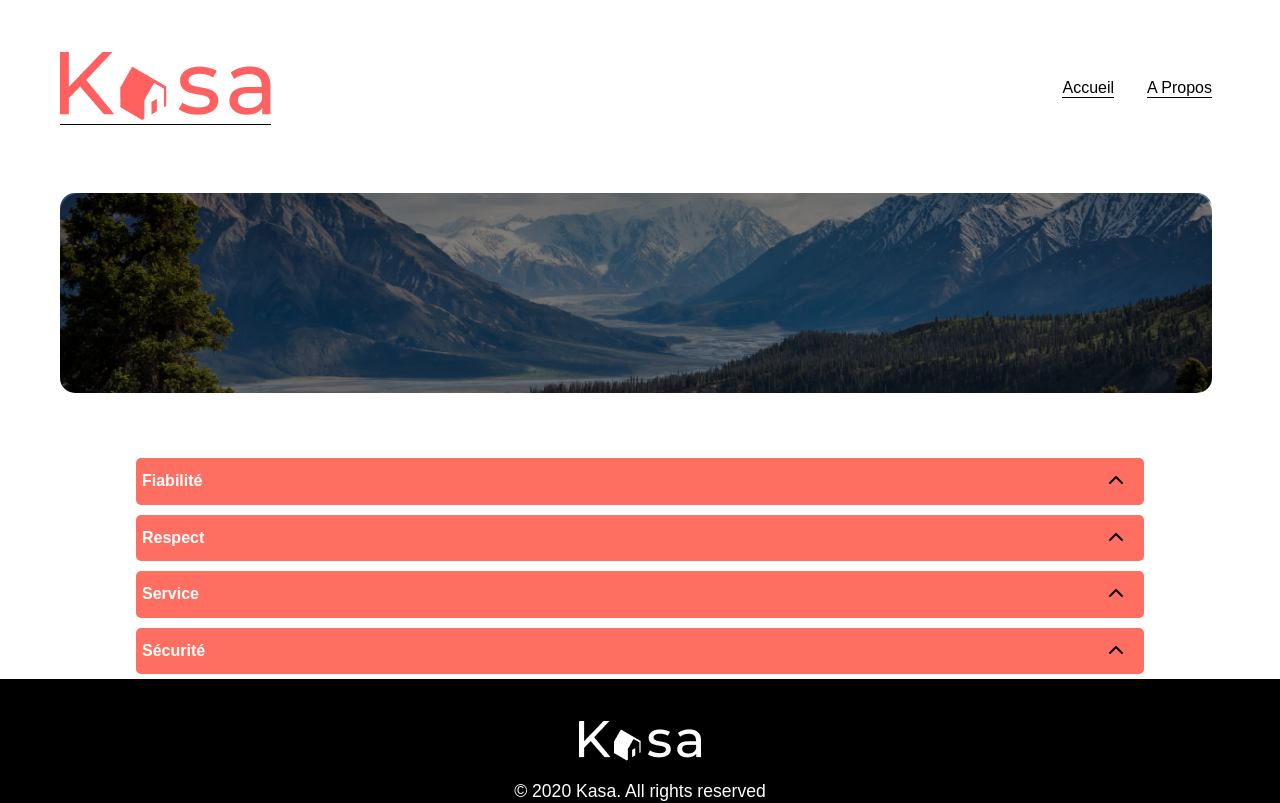
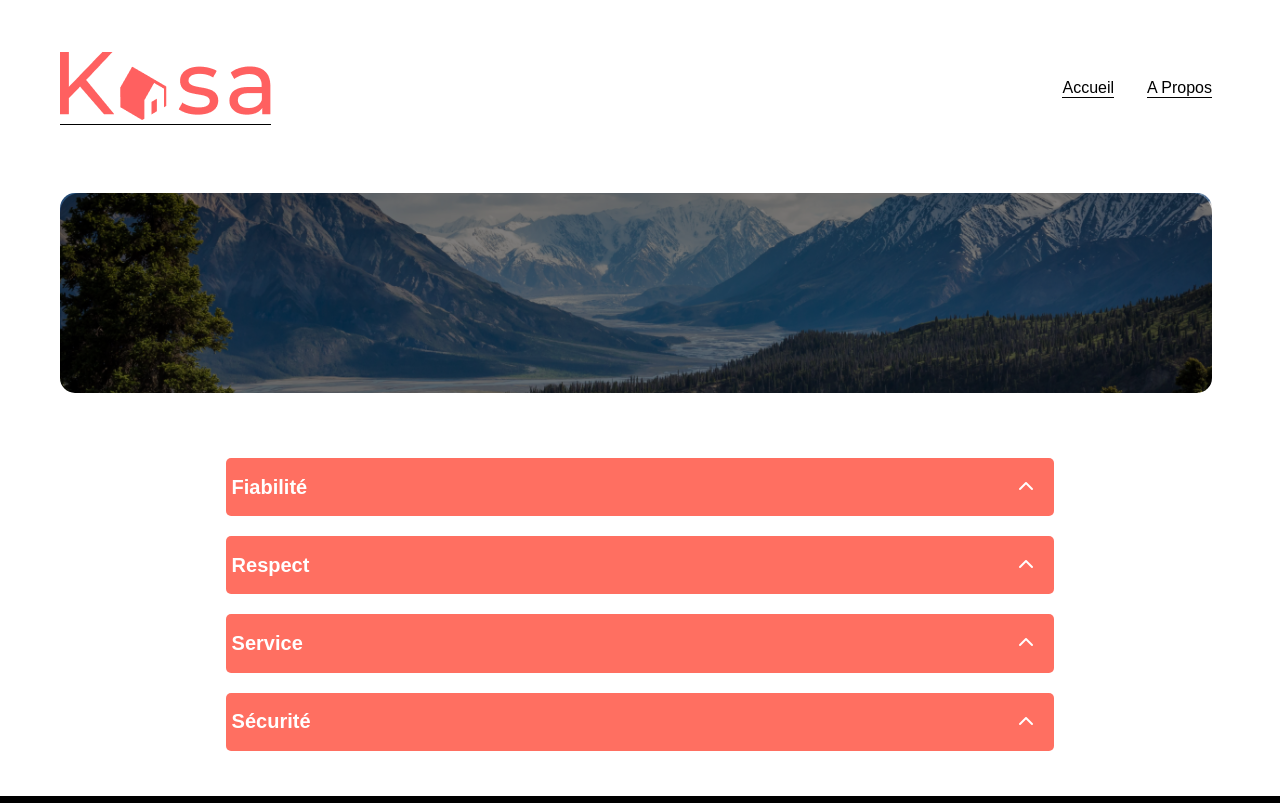
Before and after one commit to franckgullit/kasa, a React (Create React App) app: page /Apropos in a window 1280 px wide. Shown: the top 803 px of the page. Built offline with nearby package versions, Linux system fonts and the light colour scheme.

Commit message:
apropos scss done(except underline)

```diff
--- a/src/components/Collapse/Collapse.scss
+++ b/src/components/Collapse/Collapse.scss
@@ -20,13 +20,12 @@
     transition: background-color 0.3s ease;
 }
 
-.collapsed_menu button{
-    width:79%;
+.collapsed_menu button {
+    width: 79%;
 }
 
-
 h2 {
-    font-size: 1.2em;
+    font-size: 1.5em;
     color: white;
 }
 
@@ -34,15 +33,20 @@ h2 {
     font-size: 1.2em;
     transform: rotate(180deg);
     transition: transform 0.3s ease;
+    color: white;
 }
 
-.collapsed_menu p {
-    font-size: 1em;
+.collapsed_content {
+    font-size: 1.25em;
     color: #333;
-    padding: 10px 0;
+    padding: 5px 12px;
     background-color: rgb(245, 241, 241);
     font-family: "Montserrat", sans-serif;
     font-weight: lighter;
+    margin-top: 1px;
+    text-align: left;
+    width:77%;
+    margin-bottom: 3px;
 }
 
 button {
@@ -54,5 +58,5 @@ button {
     justify-content: space-between;
     background-color: #ff6f61;
     border-radius: 5px;
-    border:none ;
+    border: none;
 }
--- a/src/pages/Apropos/Apropos.jsx
+++ b/src/pages/Apropos/Apropos.jsx
@@ -2,6 +2,7 @@ import React from 'react';
 import AproposBannerPic from '../../assets/DesktopAproposBanner.png';
 import Banner from '../../components/Banner/Banner.jsx';
 import Collapse from '../../components/Collapse/Collapse.jsx';
+import './Apropos.scss';
 
 
 function Apropos() {
--- a/src/pages/Apropos/Apropos.scss
+++ b/src/pages/Apropos/Apropos.scss
@@ -0,0 +1,10 @@
+.dropdown_menus{
+        display: flex;
+        flex-direction: column;
+        justify-content: center;
+        padding-left: 7em;
+        padding-right: 7em;
+        margin-top: 30px;
+        margin-bottom: 40px;
+        gap: 10px;
+    }
```
